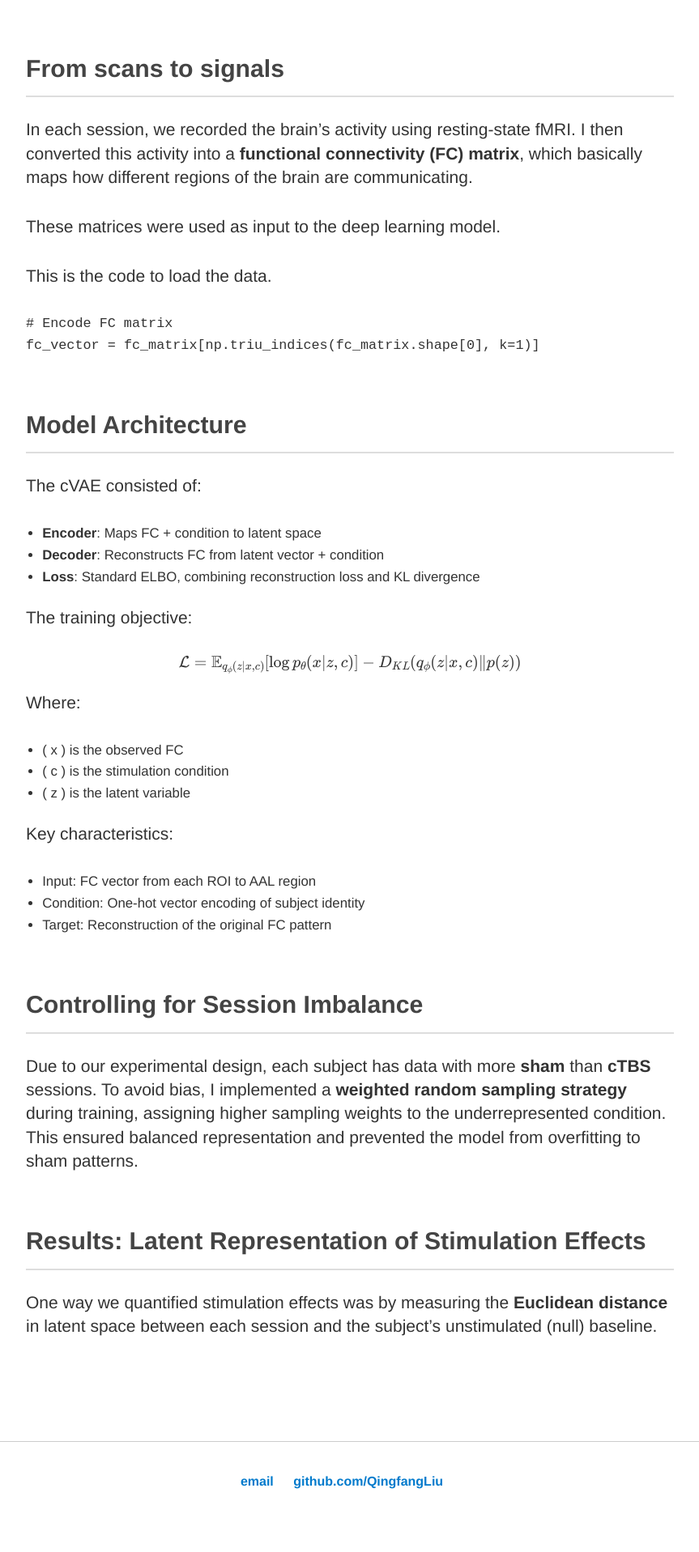
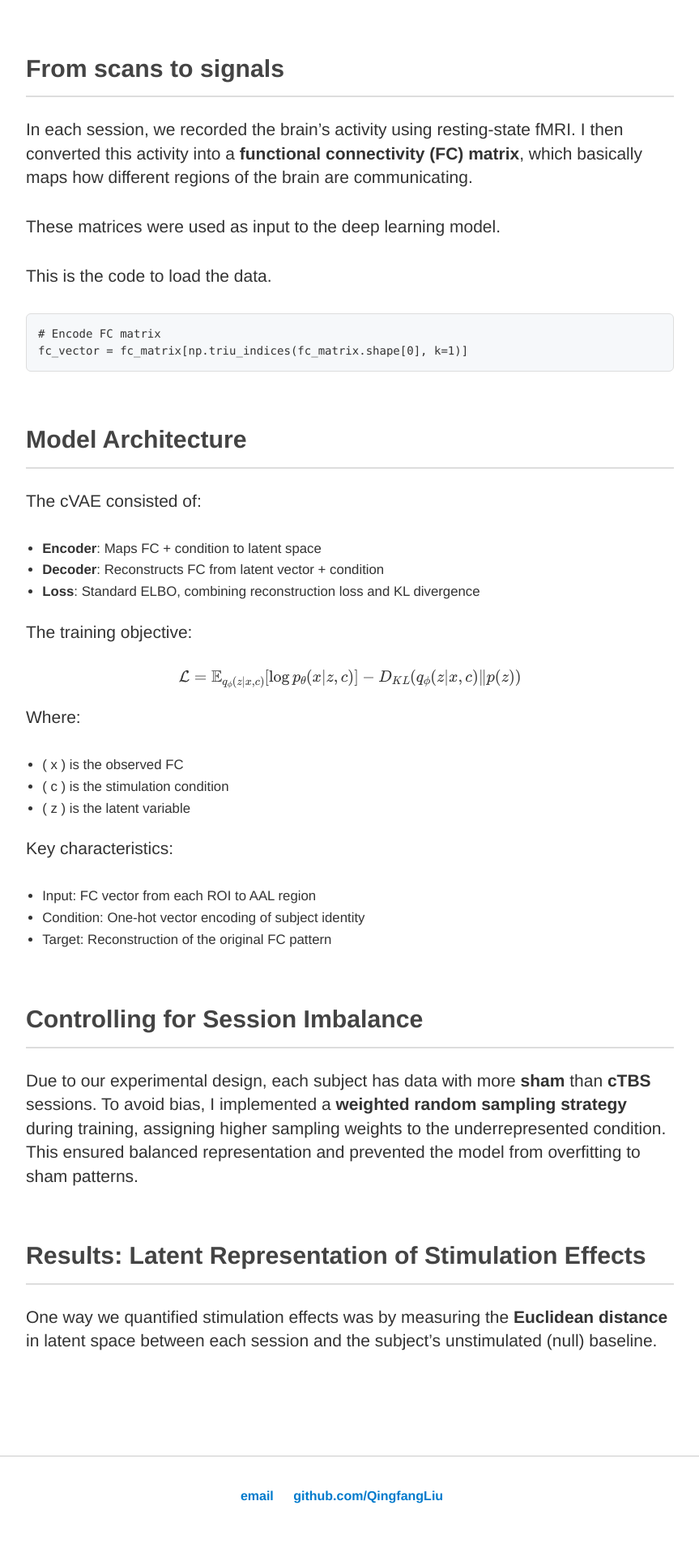
Before and after one commit to QingfangLiu/qingfangliu.github.io, a Jekyll site: the page built from blog/cvae-neuromodulation.md, in a window 1280 px wide. Shown: the part 1715-3632 px from the top of the page at 81% size, without its empty margins (208-1071 px from the left). Built offline with Jekyll 4.4.1, drawn with Linux system fonts in a browser that asks for light colours.

Commit message:
edit code style in maincss

```diff
--- a/css/main.css
+++ b/css/main.css
@@ -109,3 +109,25 @@ ul.posts li {
   border-radius: 1rem;
   text-transform: uppercase;
 }
+
+/* Style for code blocks */
+pre code {
+  background-color: #f6f8fa;
+  border-radius: 6px;
+  padding: 1em;
+  display: block;
+  overflow-x: auto;
+  font-family: Consolas, Monaco, 'Andale Mono', 'Ubuntu Mono', monospace;
+  font-size: 14px;
+  line-height: 1.5;
+  color: #333;
+  border: 1px solid #ddd;
+}
+
+/* Style for inline code */
+code {
+  background-color: #f0f0f0;
+  border-radius: 4px;
+  padding: 0.2em 0.4em;
+  font-size: 90%;
+}
```
